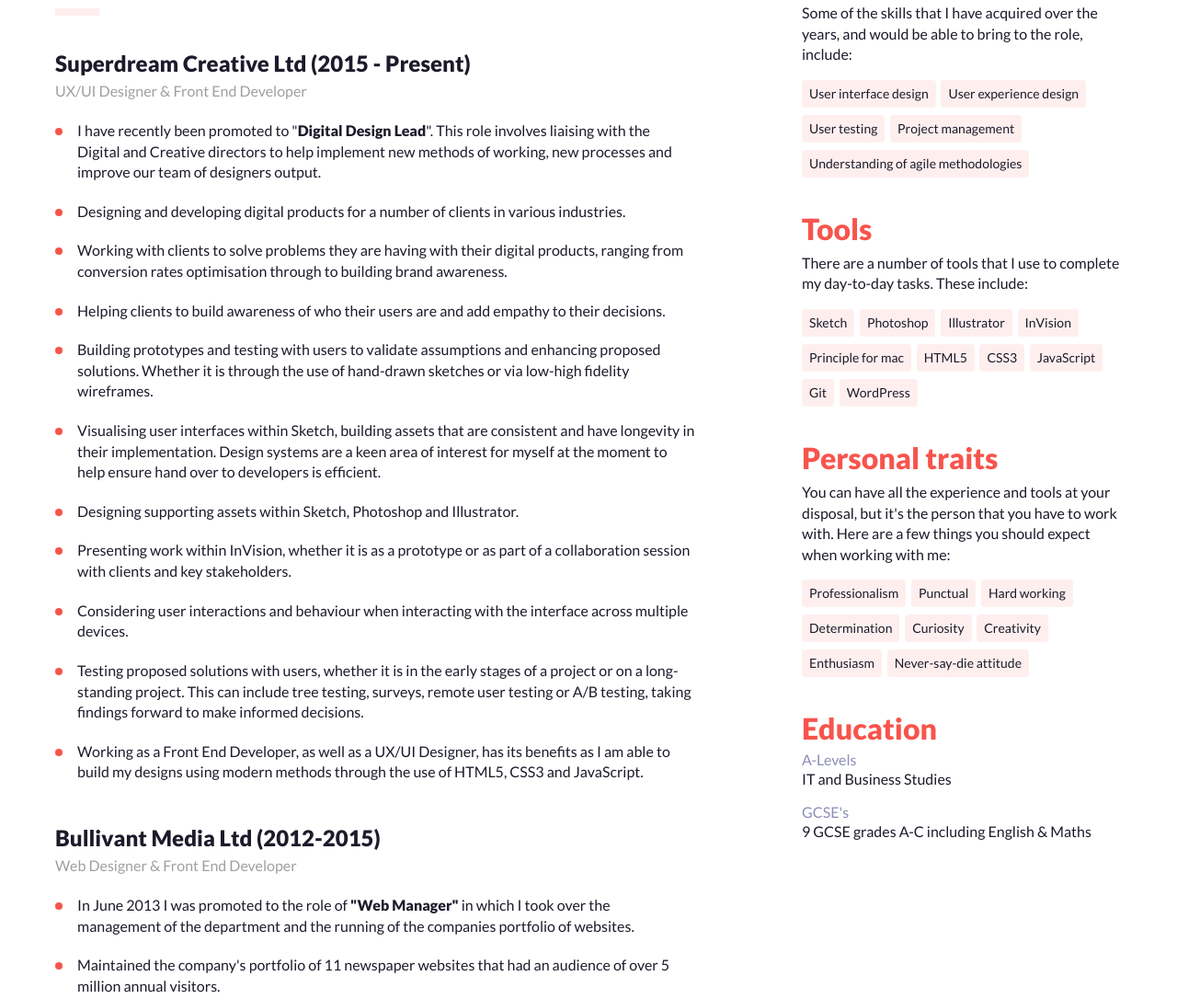
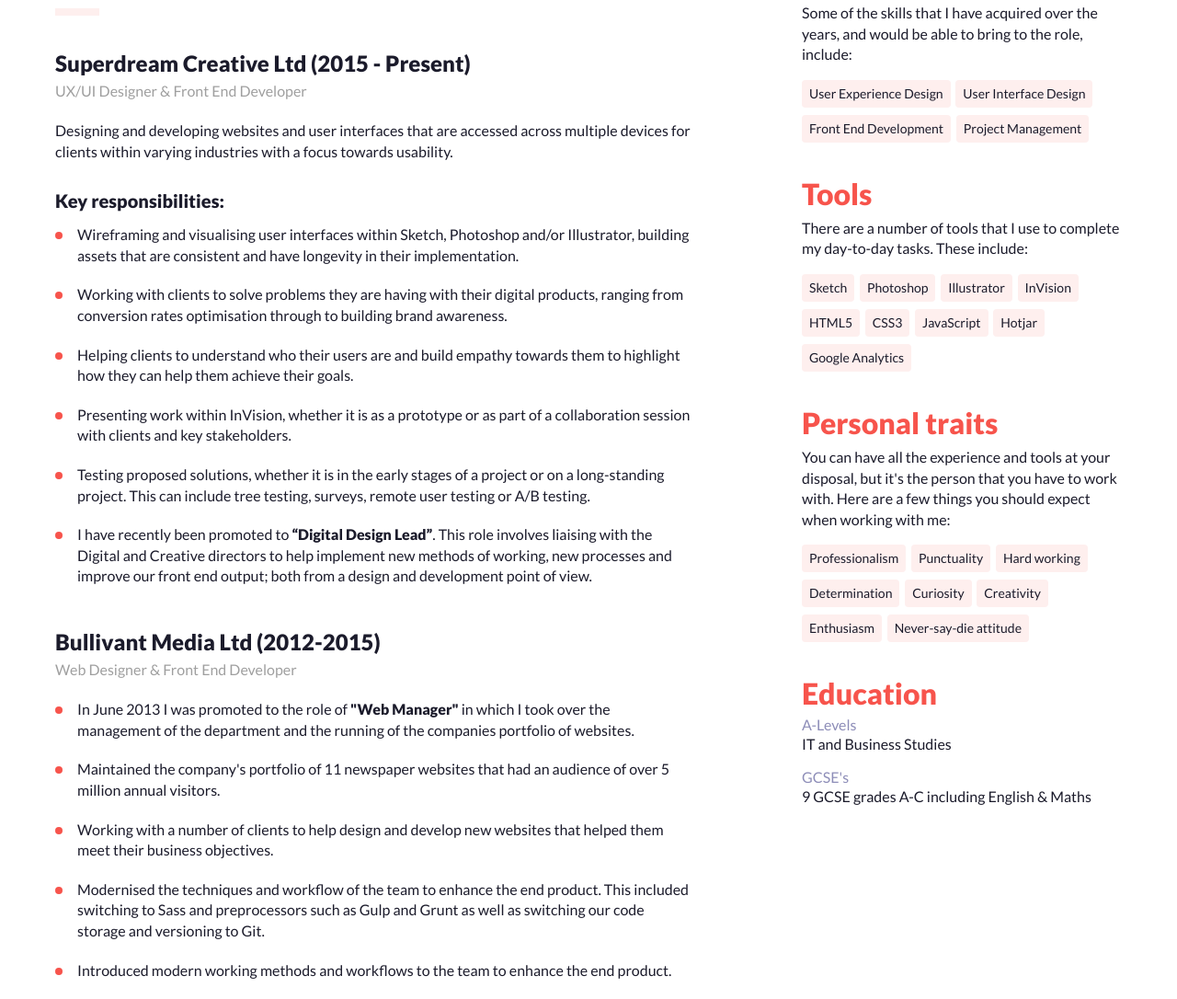
Before and after one commit to jordansimpson/cv.jordansimpson.co.uk, a website: page index.html in a window 1280 px wide. Shown: the part 1093-2179 px from the top of the page at 92% size. Drawn offline with Linux system fonts and the light colour scheme.

Commit message:
amendment to content and introduction of job summary

```diff
--- a/gulpfile.js
+++ b/gulpfile.js
@@ -1,5 +1,5 @@
 // Set site URL to be called in tasks
-var siteUrl = 'http://superdream.dev/superdream-boilerplate';
+var siteUrl = '';
 
 // Include gulp and all required plugins
 var gulp = require('gulp'),
--- a/index.html
+++ b/index.html
@@ -10,7 +10,7 @@
 	<link rel="stylesheet" href="https://stackpath.bootstrapcdn.com/font-awesome/4.7.0/css/font-awesome.min.css">
 	<link rel="stylesheet" href="dist/css/min/style.min.css">
 </head>
-<body class="">
+<body>
 	<header class="main-header">
 		<div class="wrapper">
 			<div class="main-header__title">
@@ -45,18 +45,17 @@
 								<li class="experience__list--item">
 									<h4>Superdream Creative Ltd <span class="job__period">(2015 - Present)</span></h4>
 									<div class="job__role">UX/UI Designer &amp; Front End Developer</div>
+									<div class="job__summary">
+										<p>Designing and developing websites and user interfaces that are accessed across multiple devices for clients within varying industries with a focus towards usability.</p>
+									</div>
+									<h5>Key responsibilities:</h5>
 									<ul class="list--circle">
-										<li>I have recently been promoted to "<strong>Digital Design Lead</strong>". This role involves liaising with the Digital and Creative directors to help implement new methods of working, new processes and improve our team of designers output.</li>
-										<li>Designing and developing digital products for a number of clients in various industries.</li>
+										<li>Wireframing and visualising user interfaces within Sketch, Photoshop and/or Illustrator, building assets that are consistent and have longevity in their implementation.</li>
 										<li>Working with clients to solve problems they are having with their digital products, ranging from conversion rates optimisation through to building brand awareness.</li>
-										<li>Helping clients to build awareness of who their users are and add empathy to their decisions.</li>
-										<li>Building prototypes and testing with users to validate assumptions and enhancing proposed solutions. Whether it is through the use of hand-drawn sketches or via low-high fidelity wireframes.</li>
-										<li>Visualising user interfaces within Sketch, building assets that are consistent and have longevity in their implementation. Design systems are a keen area of interest for myself at the moment to help ensure hand over to developers is efficient.</li>
-										<li>Designing supporting assets within Sketch, Photoshop and Illustrator.</li>
+										<li>Helping clients to understand who their users are and build empathy towards them to highlight how they can help them achieve their goals.</li>
 										<li>Presenting work within InVision, whether it is as a prototype or as part of a collaboration session with clients and key stakeholders.</li>
-										<li>Considering user interactions and behaviour when interacting with the interface across multiple devices.</li>
-										<li>Testing proposed solutions with users, whether it is in the early stages of a project or on a long-standing project. This can include tree testing, surveys, remote user testing or A/B testing, taking findings forward to make informed decisions.</li>
-										<li>Working as a Front End Developer, as well as a UX/UI Designer, has its benefits as I am able to build my designs using modern methods through the use of HTML5, CSS3 and JavaScript.</li>
+										<li>Testing proposed solutions, whether it is in the early stages of a project or on a long-standing project. This can include tree testing, surveys, remote user testing or A/B testing.</li>
+										<li>I have recently been promoted to <strong>“Digital Design Lead”</strong>. This role involves liaising with the Digital and Creative directors to help implement new methods of working, new processes and improve our front end output; both from a design and development point of view.</li>
 									</ul>
 								</li>
 								<li class="experience__list--item">
@@ -84,11 +83,10 @@
 					<h3>Skills</h3>
 					<p>Some of the skills that I have acquired over the years, and would be able to bring to the role, include:</p>
 					<ul class="list--pills">
-						<li>User interface design</li>
-						<li>User experience design</li>
-						<li>User testing</li>
-						<li>Project management</li>
-						<li>Understanding of agile methodologies</li>
+						<li>User Experience Design</li>
+						<li>User Interface Design</li>
+						<li>Front End Development</li>
+						<li>Project Management</li>
 					</ul>
 					<h3>Tools</h3>
 					<p>There are a number of tools that I use to complete my day-to-day tasks. These include:</p>
@@ -97,18 +95,17 @@
 						<li>Photoshop</li>
 						<li>Illustrator</li>
 						<li>InVision</li>
-						<li>Principle for mac</li>
 						<li>HTML5</li>
 						<li>CSS3</li>
 						<li>JavaScript</li>
-						<li>Git</li>
-						<li>WordPress</li>
+						<li>Hotjar</li>
+						<li>Google Analytics</li>
 					</ul>
 					<h3>Personal traits</h3>
 					<p>You can have all the experience and tools at your disposal, but it's the person that you have to work with. Here are a few things you should expect when working with me:</p>
 					<ul class="list--pills">
 						<li>Professionalism</li>
-						<li>Punctual</li>
+						<li>Punctuality</li>
 						<li>Hard working</li>
 						<li>Determination</li>
 						<li>Curiosity</li>
--- a/src/sass/base/_base.typography.scss
+++ b/src/sass/base/_base.typography.scss
@@ -29,6 +29,9 @@ h4{
 
 h5{
 	@include remCalc(font-size, 20px);
+	@include remCalc(margin-top, 24px);
+	@include remCalc(margin-bottom, 16px);
+	color: $base-text-clr;
 }
 
 .sub-header{
--- a/src/sass/components/_components.experience.scss
+++ b/src/sass/components/_components.experience.scss
@@ -53,6 +53,11 @@ EXPERIENCE
   }
 }
 
+.job__summary {
+  display: block;
+  margin-bottom: 32px;
+}
+
 .job__role{
 	@include remCalc(font-size, 16px);
 	color: #9F9F9F;
--- a/src/sass/components/_components.main-footer.scss
+++ b/src/sass/components/_components.main-footer.scss
@@ -14,6 +14,7 @@ MAIN FOOTER
 	@include remCalc(padding-bottom, 48px);
 	&__title {
 		float: left;
+		margin-top: 0;
 		color: #ffffff;
 		font-weight: 400;
 		&--name {
@@ -25,9 +26,6 @@ MAIN FOOTER
 				width: 100%;
 				margin-bottom: 16px;
 			}
-		}
-		&--job-description {
-
 		}
 	}
 	&__contact {
```
Also changed, not shown: dist/css/frontly.css, dist/css/min/style.min.css.
